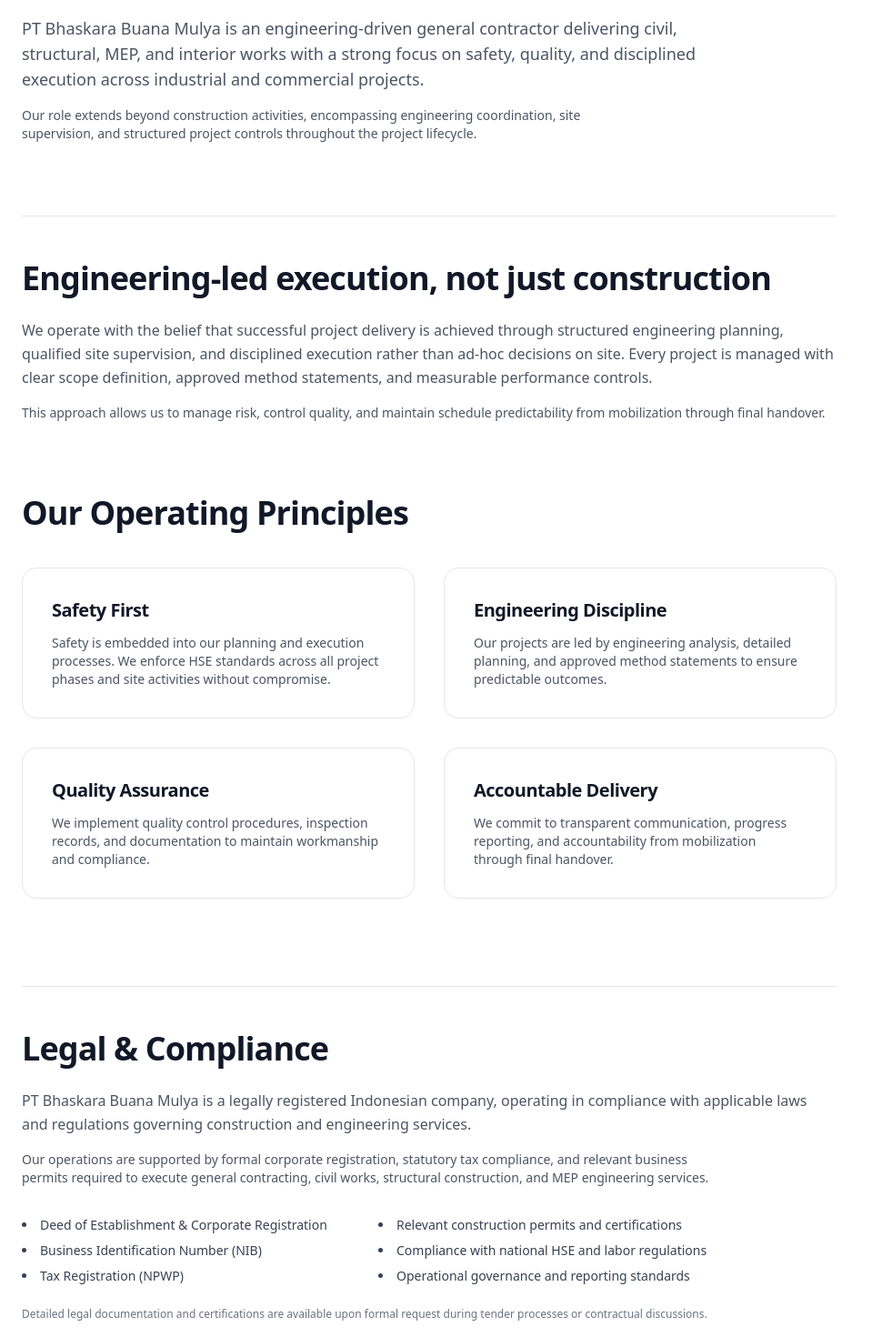
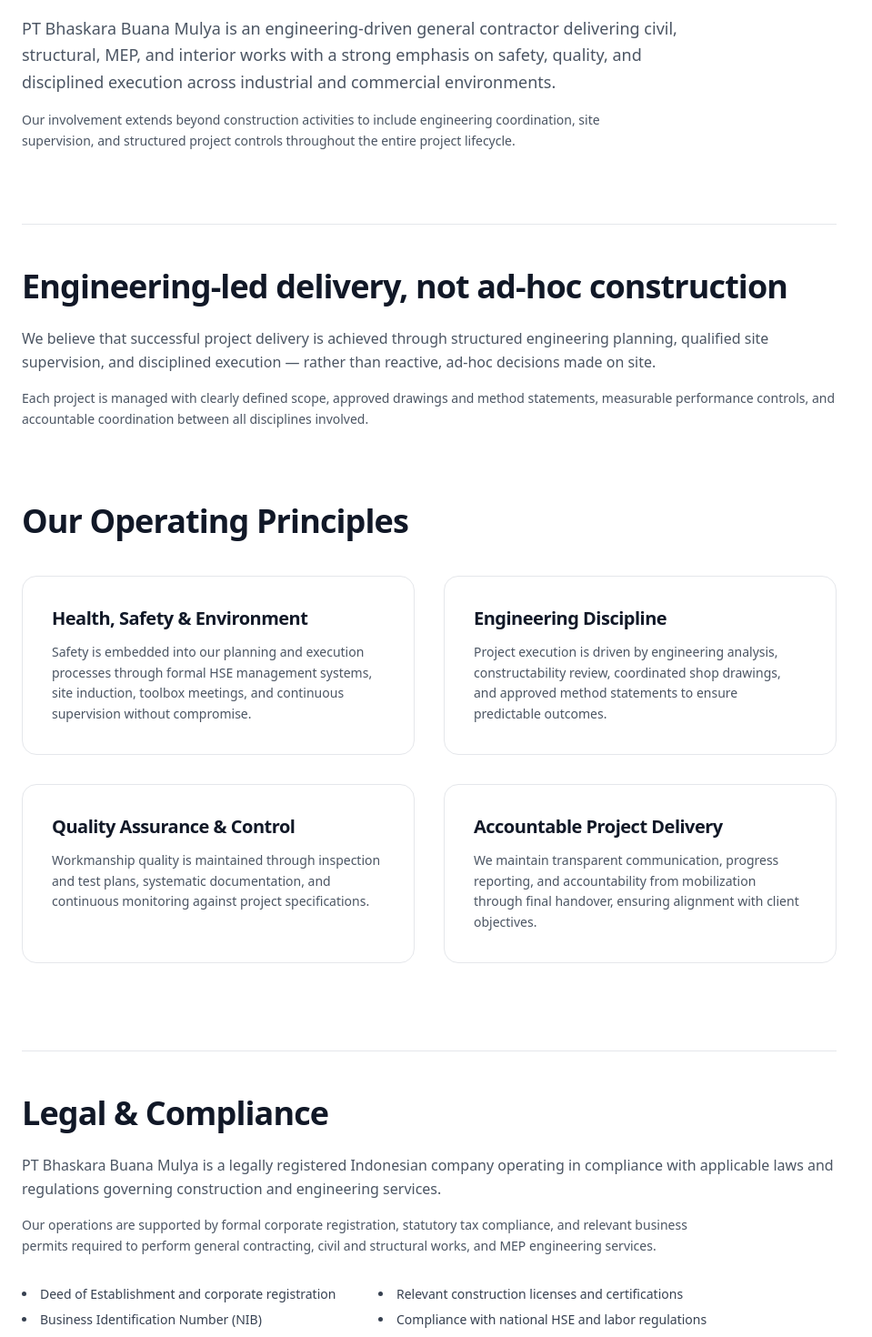
Before and after one commit to herlan-syihabudin/Bhaskara, a Next.js app: page /about in a window 1280 px wide. Shown: the part 300-1770 px from the top of the page at 91% size, without its empty margins (0-959 px from the left). Built offline with nearby package versions, Linux system fonts and the light colour scheme.

Commit message:
Update page.tsx

```diff
--- a/app/about/page.tsx
+++ b/app/about/page.tsx
@@ -3,7 +3,7 @@ export default function AboutPage() {
     <section className="bg-white">
       <div className="container-bbm py-28">
 
-        {/* HEADER */}
+        {/* ================= HEADER ================= */}
         <div className="max-w-3xl">
           <span className="badge">ABOUT US</span>
 
@@ -11,44 +11,41 @@ export default function AboutPage() {
             PT Bhaskara Buana Mulya
           </h1>
 
-          <p className="mt-8 text-lg">
+          <p className="mt-8 text-lg leading-relaxed">
             PT Bhaskara Buana Mulya is an engineering-driven general contractor
             delivering civil, structural, MEP, and interior works with a strong
-            focus on safety, quality, and disciplined execution across
-            industrial and commercial projects.
+            emphasis on safety, quality, and disciplined execution across
+            industrial and commercial environments.
           </p>
 
-          {/* ➕ CONTEXT ANCHOR (TAMBAHAN HALUS) */}
-          <p className="mt-4 text-sm text-gray-600 max-w-2xl">
-            Our role extends beyond construction activities, encompassing
-            engineering coordination, site supervision, and structured
-            project controls throughout the project lifecycle.
+          <p className="mt-4 text-sm text-gray-600 max-w-2xl leading-relaxed">
+            Our involvement extends beyond construction activities to include
+            engineering coordination, site supervision, and structured project
+            controls throughout the entire project lifecycle.
           </p>
         </div>
 
-        {/* POSITIONING */}
+        {/* ================= POSITIONING ================= */}
         <div className="mt-20 max-w-4xl border-t border-gray-200 pt-12">
           <h2>
-            Engineering-led execution, not just construction
+            Engineering-led delivery, not ad-hoc construction
           </h2>
 
-          <p className="mt-6">
-            We operate with the belief that successful project delivery is
-            achieved through structured engineering planning, qualified site
-            supervision, and disciplined execution rather than ad-hoc decisions
-            on site. Every project is managed with clear scope definition,
-            approved method statements, and measurable performance controls.
+          <p className="mt-6 leading-relaxed">
+            We believe that successful project delivery is achieved through
+            structured engineering planning, qualified site supervision, and
+            disciplined execution — rather than reactive, ad-hoc decisions
+            made on site.
           </p>
 
-          {/* ➕ OPERATIONAL CLARIFIER */}
-          <p className="mt-4 text-sm text-gray-600">
-            This approach allows us to manage risk, control quality, and
-            maintain schedule predictability from mobilization through
-            final handover.
+          <p className="mt-4 text-sm text-gray-600 leading-relaxed">
+            Each project is managed with clearly defined scope, approved
+            drawings and method statements, measurable performance controls,
+            and accountable coordination between all disciplines involved.
           </p>
         </div>
 
-        {/* PRINCIPLES */}
+        {/* ================= OPERATING PRINCIPLES ================= */}
         <div className="mt-20">
           <h2>
             Our Operating Principles
@@ -56,93 +53,97 @@ export default function AboutPage() {
 
           <div className="mt-10 grid gap-8 md:grid-cols-2 max-w-4xl">
             <div className="card p-8">
-              <h3>Safety First</h3>
-              <p className="mt-3 text-sm">
-                Safety is embedded into our planning and execution processes.
-                We enforce HSE standards across all project phases and site
-                activities without compromise.
+              <h3>Health, Safety & Environment</h3>
+              <p className="mt-3 text-sm leading-relaxed">
+                Safety is embedded into our planning and execution processes
+                through formal HSE management systems, site induction,
+                toolbox meetings, and continuous supervision without compromise.
               </p>
             </div>
 
             <div className="card p-8">
               <h3>Engineering Discipline</h3>
-              <p className="mt-3 text-sm">
-                Our projects are led by engineering analysis, detailed planning,
+              <p className="mt-3 text-sm leading-relaxed">
+                Project execution is driven by engineering analysis,
+                constructability review, coordinated shop drawings,
                 and approved method statements to ensure predictable outcomes.
               </p>
             </div>
 
             <div className="card p-8">
-              <h3>Quality Assurance</h3>
-              <p className="mt-3 text-sm">
-                We implement quality control procedures, inspection records,
-                and documentation to maintain workmanship and compliance.
+              <h3>Quality Assurance & Control</h3>
+              <p className="mt-3 text-sm leading-relaxed">
+                Workmanship quality is maintained through inspection
+                and test plans, systematic documentation, and continuous
+                monitoring against project specifications.
               </p>
             </div>
 
             <div className="card p-8">
-              <h3>Accountable Delivery</h3>
-              <p className="mt-3 text-sm">
-                We commit to transparent communication, progress reporting,
-                and accountability from mobilization through final handover.
+              <h3>Accountable Project Delivery</h3>
+              <p className="mt-3 text-sm leading-relaxed">
+                We maintain transparent communication, progress reporting,
+                and accountability from mobilization through final handover,
+                ensuring alignment with client objectives.
               </p>
             </div>
           </div>
         </div>
 
-        {/* LEGAL & COMPLIANCE */}
+        {/* ================= LEGAL & COMPLIANCE ================= */}
         <div className="mt-24 max-w-4xl border-t border-gray-200 pt-12">
           <h2>
             Legal & Compliance
           </h2>
 
-  <p className="mt-6">
-    PT Bhaskara Buana Mulya is a legally registered Indonesian company,
-    operating in compliance with applicable laws and regulations governing
-    construction and engineering services.
+          <p className="mt-6 leading-relaxed">
+            PT Bhaskara Buana Mulya is a legally registered Indonesian company
+            operating in compliance with applicable laws and regulations
+            governing construction and engineering services.
           </p>
 
-  <p className="mt-4 text-sm text-gray-600 max-w-3xl">
+          <p className="mt-4 text-sm text-gray-600 max-w-3xl leading-relaxed">
             Our operations are supported by formal corporate registration,
             statutory tax compliance, and relevant business permits required
-    to execute general contracting, civil works, structural construction,
+            to perform general contracting, civil and structural works,
             and MEP engineering services.
           </p>
 
           <div className="mt-8 grid gap-4 md:grid-cols-2 text-sm text-gray-700 max-w-3xl">
             <ul className="list-disc list-inside space-y-2">
-      <li>Deed of Establishment & Corporate Registration</li>
+              <li>Deed of Establishment and corporate registration</li>
               <li>Business Identification Number (NIB)</li>
               <li>Tax Registration (NPWP)</li>
             </ul>
 
             <ul className="list-disc list-inside space-y-2">
-      <li>Relevant construction permits and certifications</li>
+              <li>Relevant construction licenses and certifications</li>
               <li>Compliance with national HSE and labor regulations</li>
-      <li>Operational governance and reporting standards</li>
+              <li>Governance, reporting, and operational controls</li>
             </ul>
           </div>
 
           <p className="mt-6 text-xs text-gray-500 max-w-3xl">
             Detailed legal documentation and certifications are available
-    upon formal request during tender processes or contractual discussions.
+            upon formal request during tender processes, audits,
+            or contractual discussions.
           </p>
         </div>
 
-        {/* CLOSING STATEMENT */}
+        {/* ================= CLOSING ================= */}
         <div className="mt-24 max-w-3xl border-t border-gray-200 pt-10">
-          <p className="text-sm text-gray-500">
+          <p className="text-sm text-gray-500 leading-relaxed">
             Our focus is not only on completing projects, but on delivering
             outcomes that are safe, reliable, and aligned with our clients’
             operational and business objectives.
           </p>
 
-          {/* ➕ STRATEGIC CLOSE */}
           <p className="mt-4 text-xs text-gray-500">
             This commitment underpins our long-term relationships with
             clients across industrial, commercial, and infrastructure sectors.
           </p>
         </div>
+
       </div>
     </section>
   );
```
Lines whose indentation alone changed are shown as unchanged.
